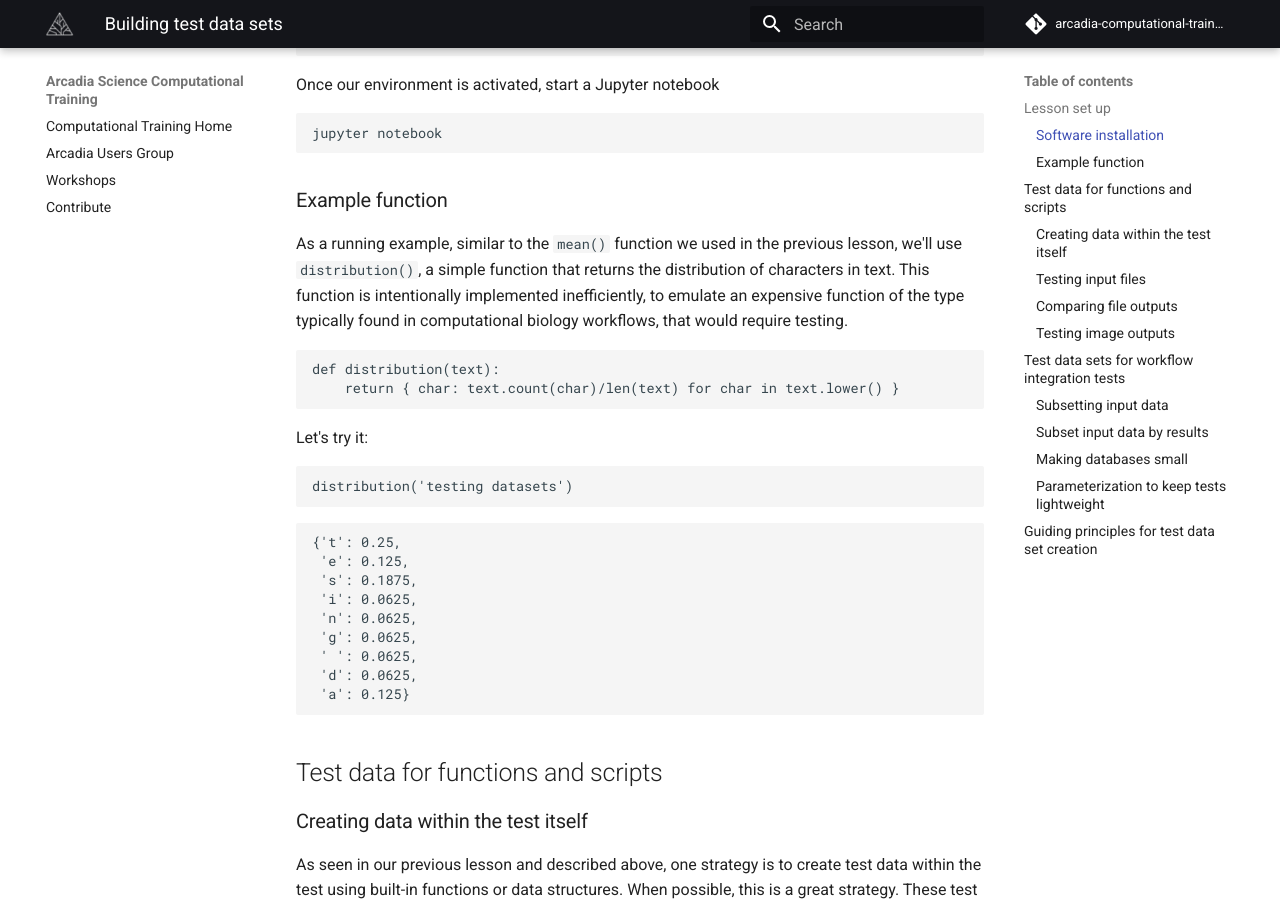
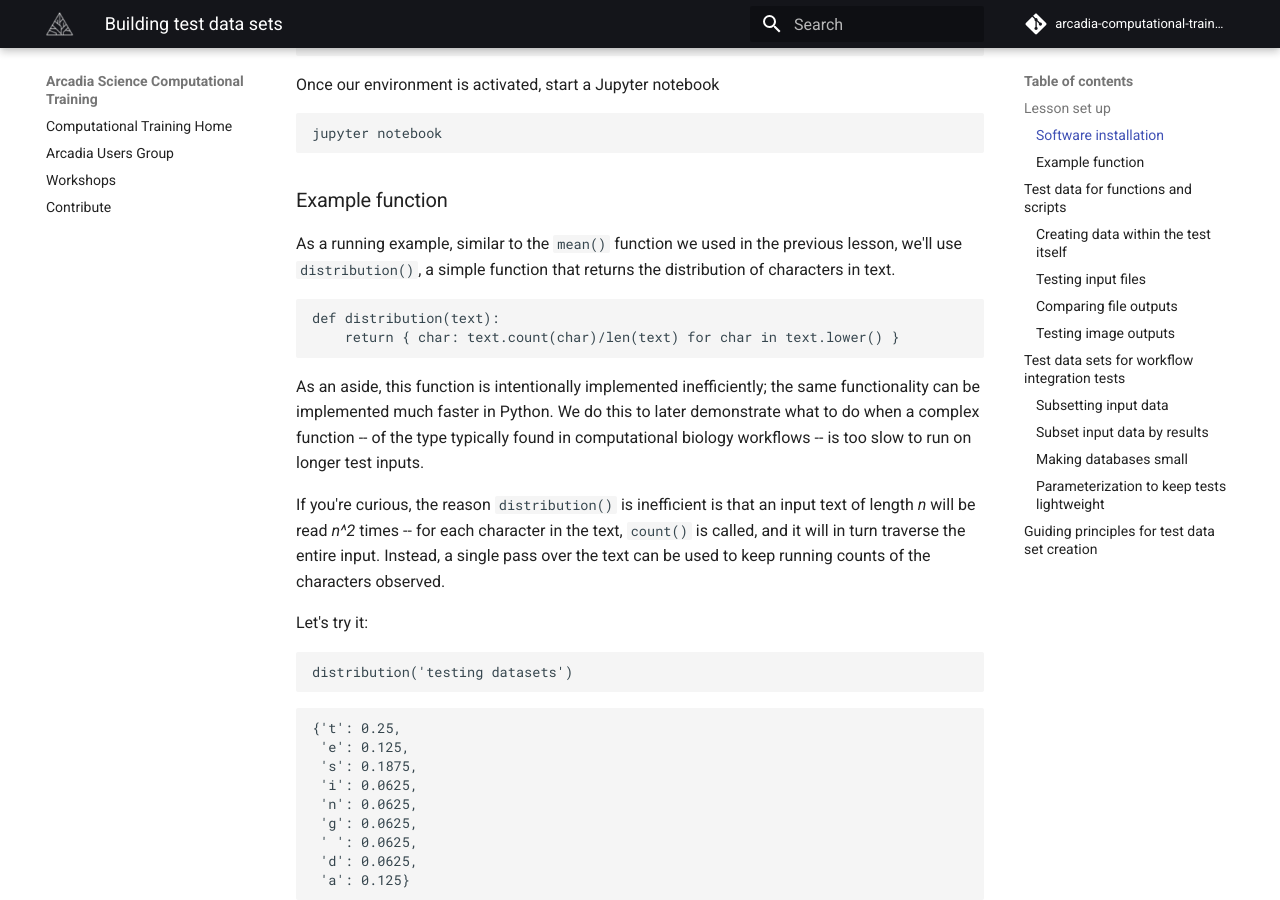
Before and after one commit to Arcadia-Science/arcadia-computational-training, an MkDocs documentation site: the page built from docs/arcadia-users-group/20231128-testing-datasets/lesson.md, in a window 1280 px wide and 900 px high, scrolled down 910 px. Built offline with MkDocs 1.6.1 and Material for MkDocs 9.7.7, drawn with Linux system fonts in a browser that asks for light colours; comment, search, counter and statistics services are not loaded.

Commit message:
add ineff explanation

````diff
--- a/docs/arcadia-users-group/20231128-testing-datasets/lesson.md
+++ b/docs/arcadia-users-group/20231128-testing-datasets/lesson.md
@@ -41,12 +41,17 @@ jupyter notebook
 ### Example function
 
 As a running example, similar to the `mean()` function we used in the previous lesson, we'll use `distribution()`, a simple function that returns the distribution of characters in text.
-This function is intentionally implemented inefficiently, to emulate an expensive function of the type typically found in computational biology workflows, that would require testing.
 
 ```python
 def distribution(text):
     return { char: text.count(char)/len(text) for char in text.lower() }
 ```
+
+As an aside, this function is intentionally implemented inefficiently; the same functionality can be implemented much faster in Python.
+We do this to later demonstrate what to do when a complex function -- of the type typically found in computational biology workflows -- is too slow to run on longer test inputs.
+
+If you're curious, the reason `distribution()` is inefficient is that an input text of length _n_ will be read _n^2_ times -- for each character in the text, `count()` is called, and it will in turn traverse the entire input.
+Instead, a single pass over the text can be used to keep running counts of the characters observed.
 
 Let's try it:
 
````
